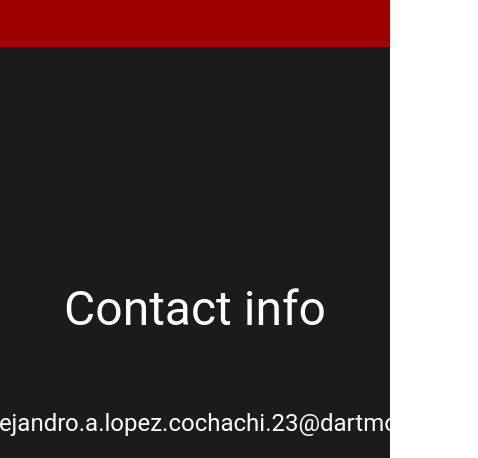
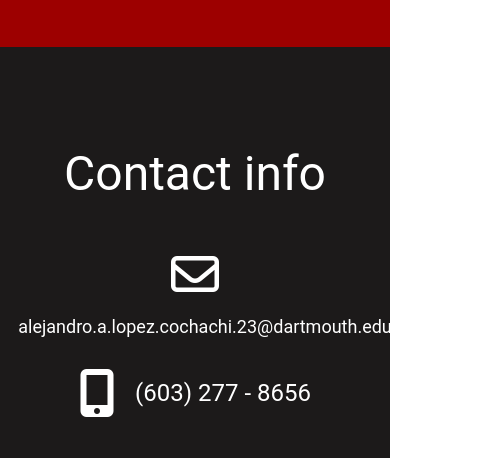
Before and after one commit to AlejandroALopez/studyWebpage, a React app: page / in a window 390 px wide. Shown: the part 6693-7151 px from the top of the page, 478 px wide, since content can reach past the window. Built offline with nearby package versions, Linux system fonts and the light colour scheme.

Commit message:
contact responsive

```diff
--- a/src/pages/contact/index.js
+++ b/src/pages/contact/index.js
@@ -5,7 +5,7 @@
   return (
     <div className="contact-container" id="contact">
       <p className="title">Contact info</p>
-      <div className="info-container">
+      <div className="info-container mail-container">
         <i className="far fa-envelope fa-3x" />
         <p>alejandro.a.lopez.cochachi.23@dartmouth.edu</p>
       </div>
--- a/src/pages/contact/style.scss
+++ b/src/pages/contact/style.scss
@@ -3,8 +3,8 @@
     flex-direction: column;
     justify-content: center;
     align-items: center;
-    width: 100%;
-    height: 100vh;
+    padding-top: 50px;
+    padding-bottom: 150px;
 
     background-color: #1c1a1a;
 
@@ -41,4 +41,15 @@
       cursor: pointer;
       transform: scale(1.3);
     }
+
+    @media screen and (max-width: 625px){
+      .mail-container {
+        flex-direction: column;
+        align-items: center;
+
+        p {
+          font-size: 18px;
+        }
+      }
+    }
   }
--- a/src/pages/work/style.scss
+++ b/src/pages/work/style.scss
@@ -29,7 +29,7 @@
     .project {
         display: flex;
         flex-direction: row;
-        height: 75vh;
+        height: 75%;
         width: 75vw;
         background-color: #000000;
         border-radius: 20px;
```
